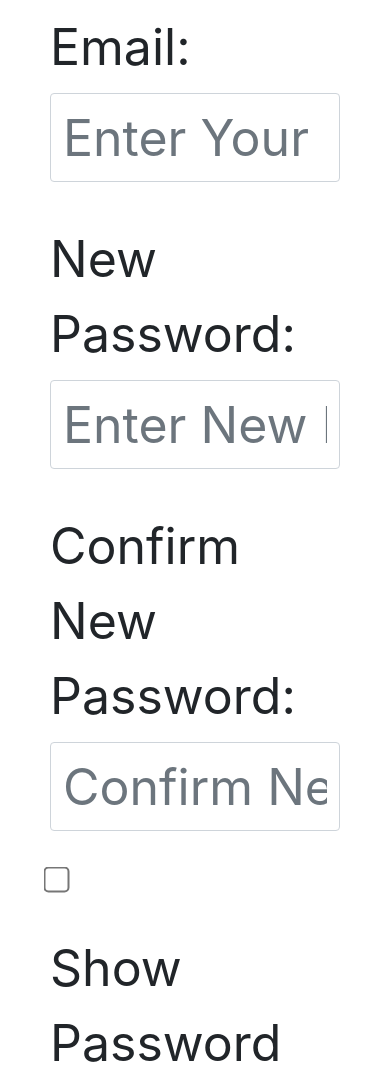
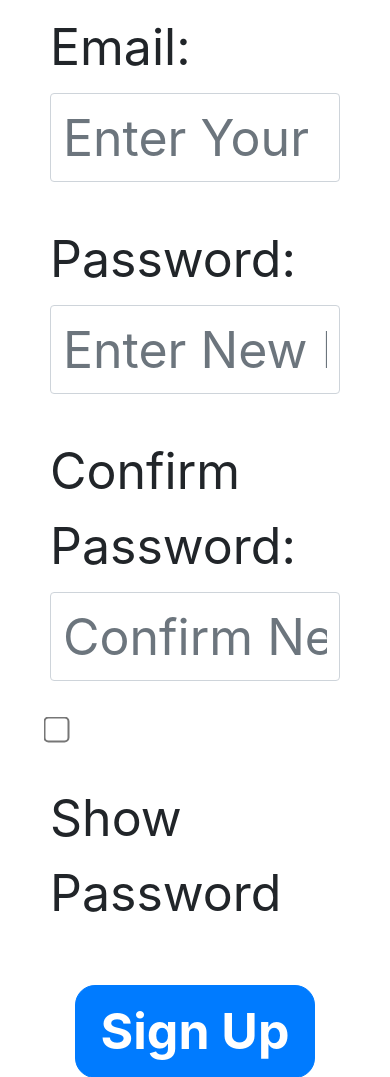
Before and after one commit to sikandarx/MyApp, a PHP site: page /login.php in a window 390 px wide, after a click on "Create Account"; the page is wider, and only the part inside the window is pictured. Shown: the part 1597-2674 px from the top of that part. Run offline with PHP 8.4, Linux system fonts and the light colour scheme.

```diff
--- a/login.php
+++ b/login.php
@@ -144,11 +144,11 @@
             <input type="email" class="form-control" id="newusername" name="newusername" placeholder="Enter Your Email" required>
         </div>
         <div class="form-group">
-            <label for="newpassword">New Password:</label>
+            <label for="newpassword">Password:</label>
             <input type="password" class="form-control" id="newpassword" name="newpassword" placeholder="Enter New Password" required>
         </div>
         <div class="form-group">
-            <label for="confirmpassword"> Confirm New Password:</label>
+            <label for="confirmpassword"> Confirm Password:</label>
             <input type="password" class="form-control" id="confirmpassword" name="confirmpassword" placeholder="Confirm New Password" required>
             <input type="checkbox" id="sPassword" onclick="sPasswordVisibility()">
             <label class="spass" for="sPassword">Show Password</label>
```
